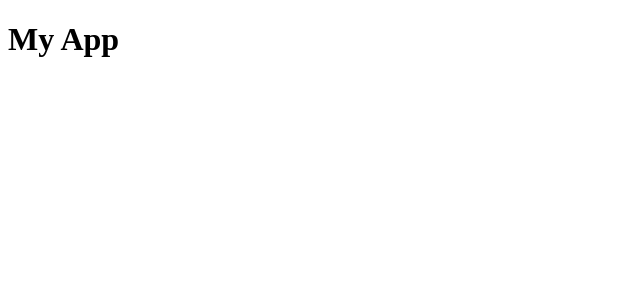
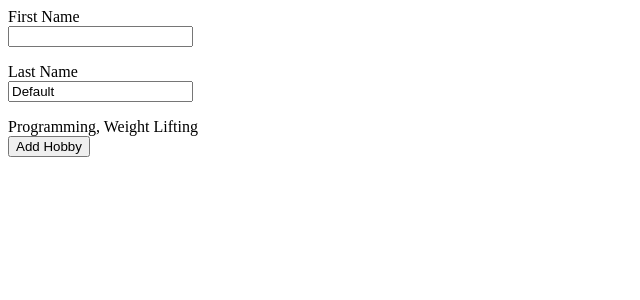
Before and after one commit to SohamAxel/ReactHandsOn, a React (Vite) app: page / in a window 1280 px wide. Shown: the top 300 px of the page, without its empty margins (0-640 px from the left). Built offline with nearby package versions, Linux system fonts and the light colour scheme.

Commit message:
Completed Hook Testing

```diff
--- a/src/App.jsx
+++ b/src/App.jsx
@@ -1,8 +1,61 @@
+import { useLocalStorage } from "./useLocalStorage"
 
 function App() {
+  const [firstName, setFirstName] = useLocalStorage("FIRST_NAME", "")
+
+  const [lastName, setLastName] = useLocalStorage("LAST_NAME", () => {
+    return "Default"
+  })
+
+  const [hobbies, setHobbies] = useLocalStorage("HOBBIES", [
+    "Programming",
+    "Weight Lifting",
+  ])
+
   return (
-      <h1>My App</h1>
-  );
+    <>
+      <div
+        style={{
+          display: "flex",
+          flexDirection: "column",
+          alignItems: "flex-start",
+          marginBottom: "1rem",
+        }}
+      >
+        <label>First Name</label>
+        <input
+          type="text"
+          value={firstName}
+          onChange={e => setFirstName(e.target.value)}
+        />
+      </div>
+
+      <div
+        style={{
+          display: "flex",
+          flexDirection: "column",
+          alignItems: "flex-start",
+          marginBottom: "1rem",
+        }}
+      >
+        <label>Last Name</label>
+        <input
+          type="text"
+          value={lastName}
+          onChange={e => setLastName(e.target.value)}
+        />
+      </div>
+
+      <div>{hobbies.join(", ")}</div>
+      <button
+        onClick={() =>
+          setHobbies(currentHobbies => [...currentHobbies, "New Hobby"])
+        }
+      >
+        Add Hobby
+      </button>
+    </>
+  )
 }
 
-export default App;
+export default App
--- /dev/null
+++ b/src/useLocalStorage.js
@@ -0,0 +1,26 @@
+import { useEffect, useState } from "react"
+
+export function useLocalStorage(key, initialValue) {
+  const [value, setValue] = useState(() => {
+    const localValue = localStorage.getItem(key)
+    if (localValue == null) {
+      if (typeof initialValue === "function") {
+        return initialValue()
+      } else {
+        return initialValue
+      }
+    } else {
+      return JSON.parse(localValue)
+    }
+  })
+
+  useEffect(() => {
+    if (value === undefined) {
+      localStorage.removeItem(key)
+    } else {
+      localStorage.setItem(key, JSON.stringify(value))
+    }
+  }, [value, key])
+
+  return [value, setValue]
+}
--- a/vite.config.js
+++ b/vite.config.js
@@ -4,4 +4,8 @@ import react from '@vitejs/plugin-react-swc'
 // https://vitejs.dev/config/
 export default defineConfig({
   plugins: [react()],
+  test: {
+    environment: "jsdom",
+    setupFiles: "./setupTests.js",
+  },
 })
```
Also changed, not shown: package.json (+12 -14 lines), setupTests.js (added, +9 -0 lines), src/main.jsx (+6 -6 lines), 2 other files (tests, documents, lock files or other folders).
